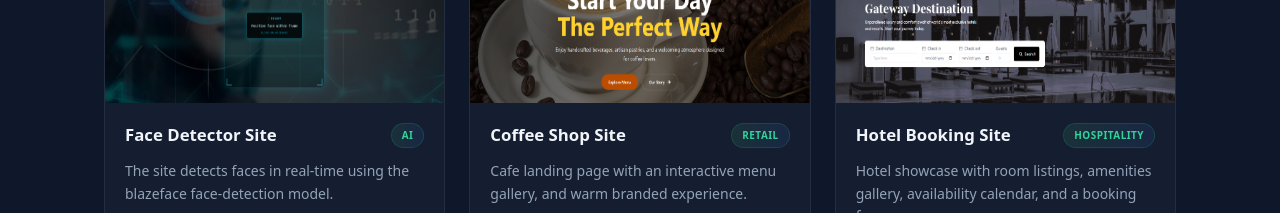
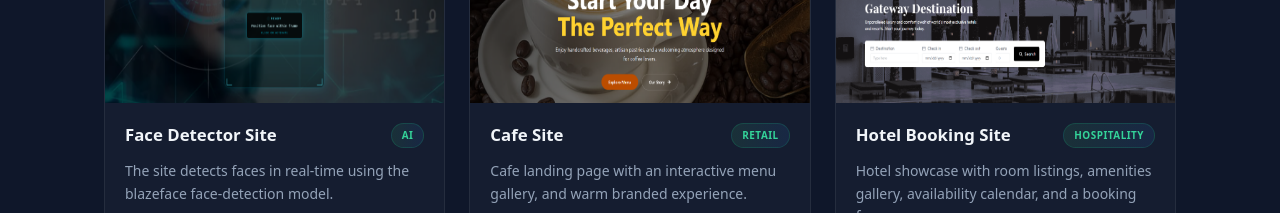
Before and after one commit to ShrinathMateti/shrinath-dev, a React (Vite) app: page / in a window 1280 px wide. Shown: the part 2860-3073 px from the top of the page. Built offline with nearby package versions, Linux system fonts and the light colour scheme.

Commit message:
projects tweaked

```diff
--- a/src/components/Projects.jsx
+++ b/src/components/Projects.jsx
@@ -45,7 +45,7 @@ const frontendProjects = [
   },
   {
     id: 5,
-    name: "Coffee Shop Site",
+    name: "Cafe Site",
     technologies: ["React", "Tailwind CSS"],
     image: "coffee.png",
     description:
```
